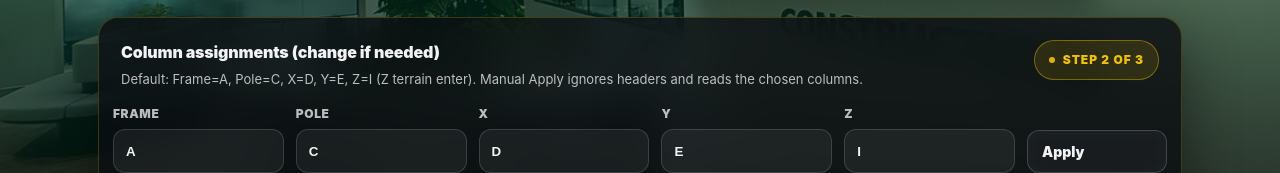
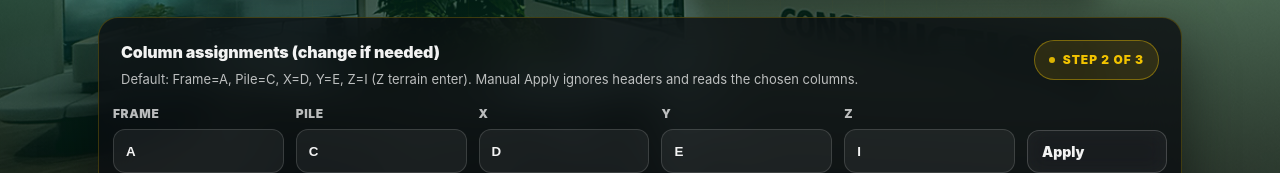
Before and after one commit to VioletGrup/PCL, a React app in the folder frontend/: page /review in a window 1280 px wide. Shown: the part 444-617 px from the top of the page. Built offline with nearby package versions, Linux system fonts and the light colour scheme; the HTML template or start-up script is replaced by a standard one.

Commit message:
fixed table headers pole ===> Pile

```diff
--- a/frontend/src/pages/Review.jsx
+++ b/frontend/src/pages/Review.jsx
@@ -15,7 +15,7 @@ export default function Review() {
   const [sheetName, setSheetName] = useState("");
   const [trackerType, setTrackerType] = useState("flat"); // "flat" | "xtr"
 
-  // ✅ NOW: Frame + Pole + X + Y + Z(terrain enter)
+  // ✅ NOW: Frame + Pile + X + Y + Z(terrain enter)
   const [frame, setFrame] = useState([]);
   const [pole, setPole] = useState([]);
   const [x, setX] = useState([]);
@@ -133,7 +133,7 @@ export default function Review() {
   /**
    * DEFAULT extractor (fast + reliable):
    * Uses header-name validation to find the start row.
-   * Now checks: Table, Pole, X, Y, Z terrain enter (loosely).
+   * Now checks: Table, Pile, X, Y, Z terrain enter (loosely).
    */
   async function extractColumnsDefault(bomFile, idx) {
     const { matchedSheetName, rows } = await readPilingRows(bomFile);
@@ -565,7 +565,7 @@ export default function Review() {
               <div>
                 <h2 className="rv-cardTitle">Column assignments (change if needed)</h2>
                 <p className="rv-cardSub">
-                  Default: Frame=A, Pole=C, X=D, Y=E, Z=I (Z terrain enter). Manual Apply
+                  Default: Frame=A, Pile=C, X=D, Y=E, Z=I (Z terrain enter). Manual Apply
                   ignores headers and reads the chosen columns.
                 </p>
               </div>
@@ -588,7 +588,7 @@ export default function Review() {
               </div>
 
               <div className="rv-field">
-                <label className="rv-label">Pole</label>
+                <label className="rv-label">Pile</label>
                 <input
                   className="rv-input"
                   value={poleCol}
@@ -661,7 +661,7 @@ export default function Review() {
                   <thead>
                     <tr>
                       <th>Frame ({frameCol})</th>
-                      <th>Pole ({poleCol})</th>
+                      <th>Pile ({poleCol})</th>
                       <th>X ({xCol})</th>
                       <th>Y ({yCol})</th>
                       <th>Z ({zCol})</th>
```
